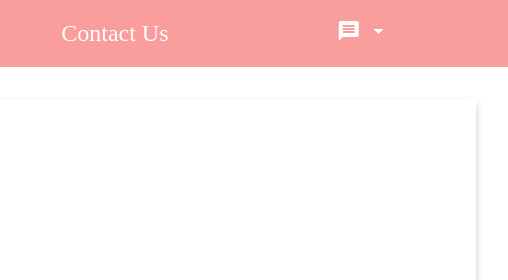
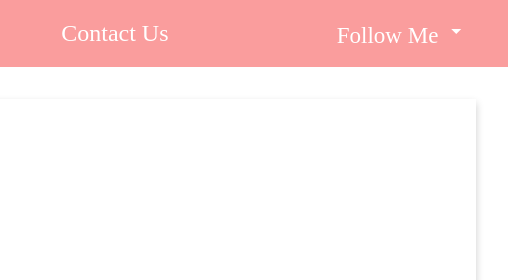
Before and after one commit to ANKITKUMAR1809/Link4U, a plain HTML site: page index.html in a window 1280 px wide. Shown: the top 280 px of the page, 772-1280 px from the left. Drawn offline with Linux system fonts and the light colour scheme.

Commit message:
this is for follow button

```diff
--- a/index.html
+++ b/index.html
@@ -26,7 +26,7 @@
 
         <!-- drop down -->
         <div class="dropdown" style="flex:10%">
-            <button class="dropbtn"><i class="material-icons">message</i>
+            <button class="dropbtn">Follow Me
                 <i class="material-icons">arrow_drop_down</i>            </button>
             <div class="dropdown-content">
                 <a href="https://www.instagram.com/nainaeshubarnwal/" target="_blank"><i class='fab fa-instagram' style='font-size:36px; color:rgb(129, 34, 34)' ></i></a>
```
